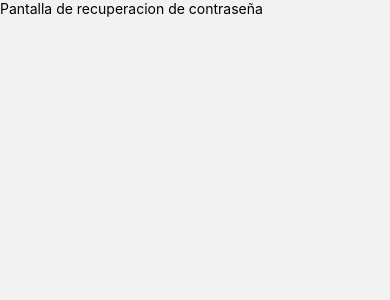
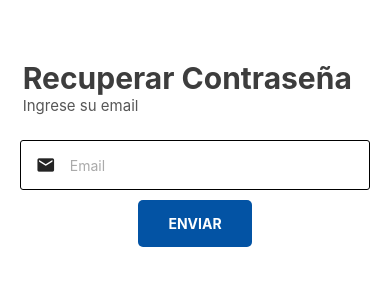
Before and after one commit to EnzoPae/react-native-registro-prueba, a React Native app: screen /RecoverPassword in a window 390 px wide. Shown: the top 300 px of the page. Built offline with nearby package versions, Linux system fonts and the light colour scheme.

Commit message:
estructura de form (solo email) para recuperar contraseña

```diff
--- a/src/screens/recoverPassword.js
+++ b/src/screens/recoverPassword.js
@@ -1,8 +1,69 @@
 import React from "react";
-import { Text } from "react-native";
+import { SafeAreaView, ScrollView, Text, View } from "react-native";
+//Formik & Yup
+import { Formik } from "formik";
+import { recoverPassValidationSchema } from "../Schemas/recoverPassSchema";
+//Styles
+import { login } from "../styles/GlobalStyles";
+import { Colors } from "../styles/Colors";
+//Components
+import { StatusBar } from "expo-status-bar";
+import { Input, Icon } from "@rneui/themed";
+import MyButton from "../components/MyButton";
 
 const RecoverPassword = () => {
-  return <Text>Pantalla de recuperacion de contraseña</Text>;
+  const initialValues = {
+    email: null,
+  };
+  return (
+    <SafeAreaView style={login.container}>
+      <StatusBar style="light" backgroundColor={Colors.primary} />
+      <Formik
+        initialValues={initialValues}
+        validationSchema={recoverPassValidationSchema}
+      >
+        {({
+          handleChange,
+          handleBlur,
+          handleSubmit,
+          values,
+          errors,
+          touched,
+          isValid,
+        }) => (
+          <>
+            <ScrollView
+              style={{ width: "100%" }}
+              contentContainerStyle={{ alignItems: "center" }}
+            >
+              <View style={login.marginBox}>
+                <View style={login.titleBox}>
+                  <Text style={login.title}>Recuperar Contraseña</Text>
+                  <Text style={login.subTitle}>Ingrese su email</Text>
+                </View>
+                <Input
+                  name="email"
+                  onChangeText={handleChange("email")}
+                  onBlur={handleBlur("email")}
+                  value={values.email}
+                  inputContainerStyle={login.inputContainerStyle}
+                  placeholder="Email"
+                  placeholderTextColor={Colors.grey}
+                  leftIcon={<Icon name="email" size={20} />}
+                  leftIconContainerStyle={login.leftIconContainerStyle}
+                  inputStyle={login.inputStyle}
+                  keyboardType="email-address"
+                  errorMessage={errors.email && touched.email && errors.email}
+                  errorStyle={login.errorStyle}
+                />
+                <MyButton label={"ENVIAR"} onPress={handleSubmit} />
+              </View>
+            </ScrollView>
+          </>
+        )}
+      </Formik>
+    </SafeAreaView>
+  );
 };
 
 export default RecoverPassword;
```
